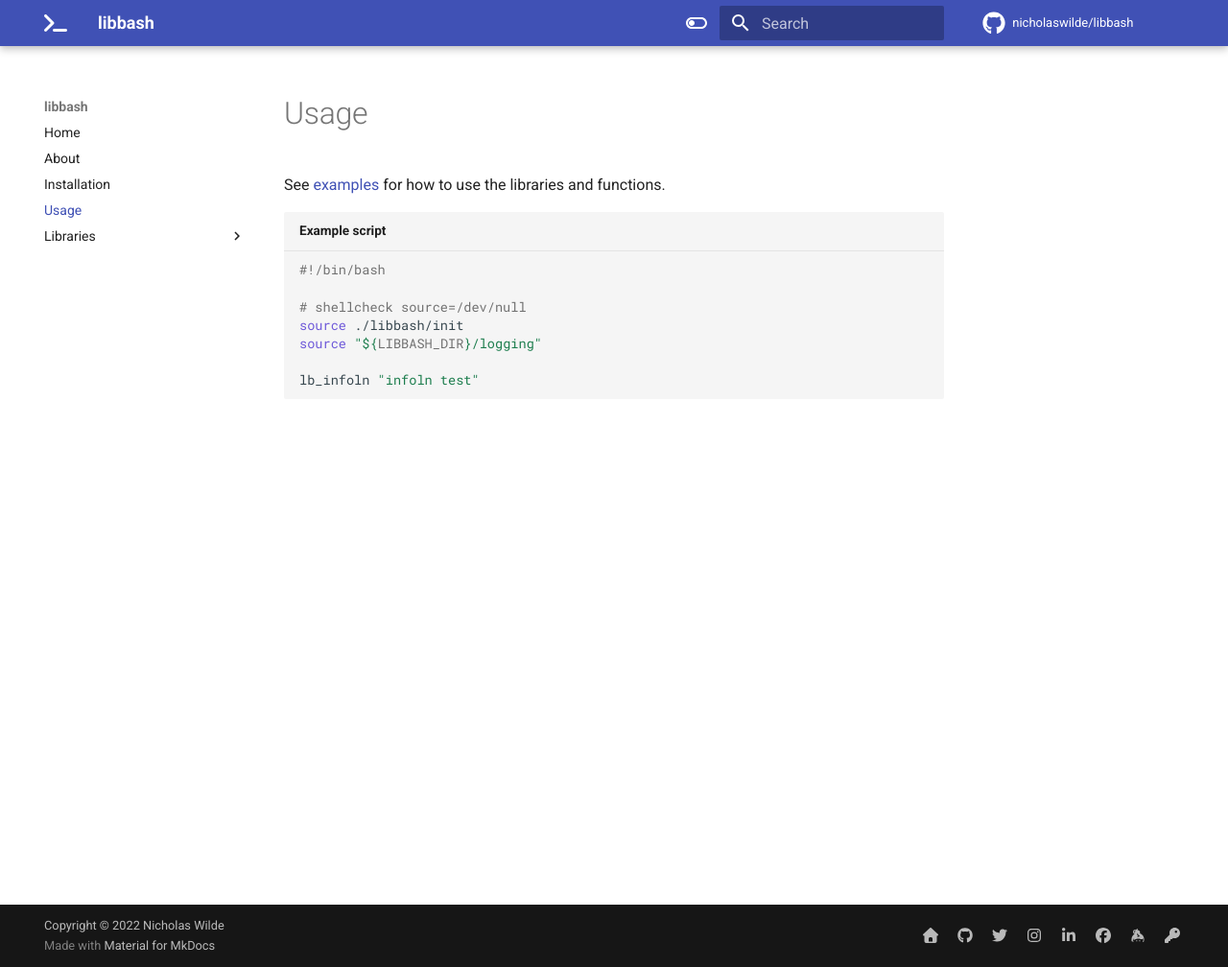
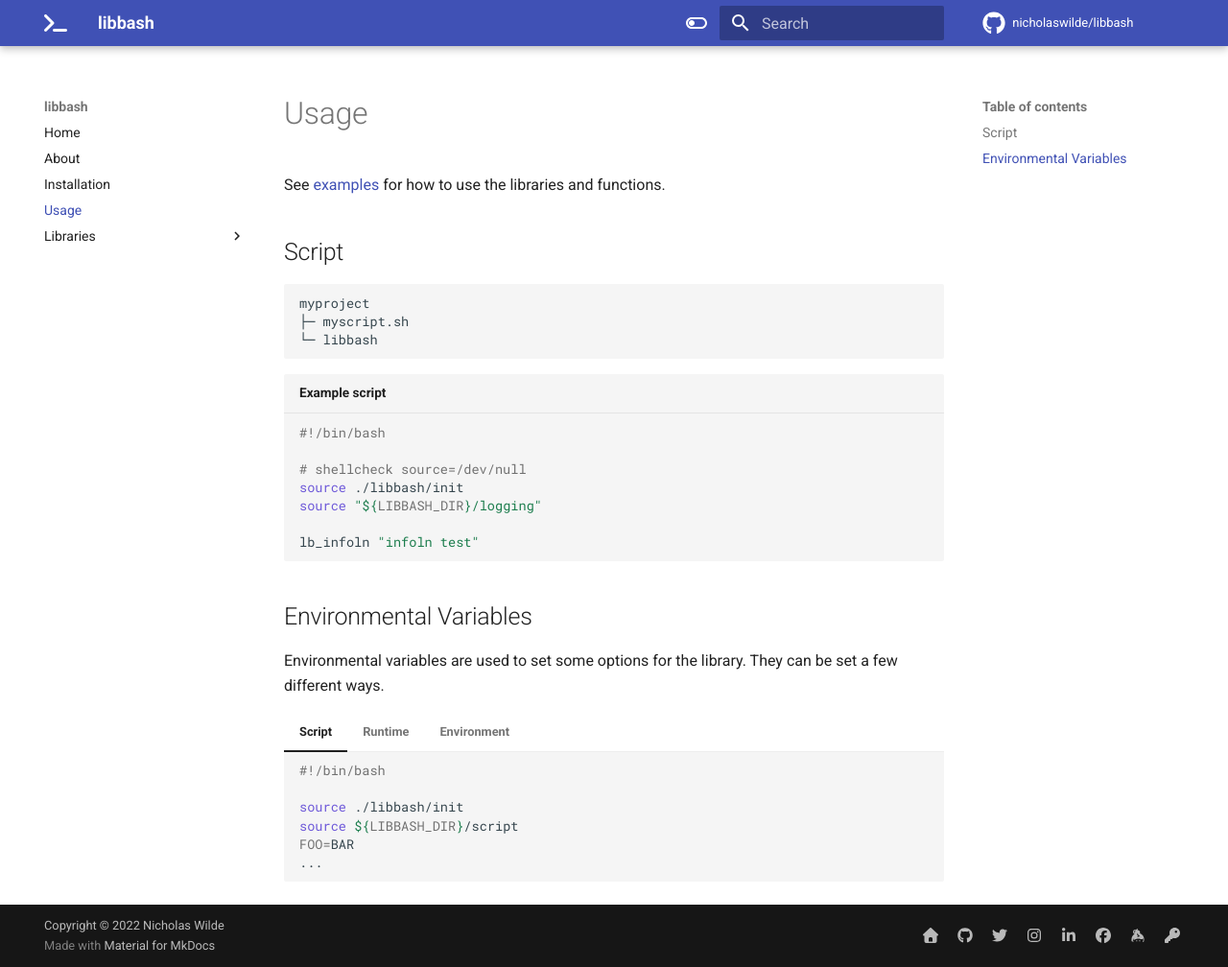
Before and after one commit to nicholaswilde/bash-lib, an MkDocs documentation site: the page built from docs/usage.md, in a window 1280 px wide and 1008 px high. Shown: the whole window at 96% size. Built offline with MkDocs 1.6.1 and Material for MkDocs 9.7.7, drawn with Linux system fonts in a browser that asks for light colours; comment, search, counter and statistics services are not loaded.

Commit message:
feat: add environmental variables link and section
Signed-off-by: nιcнolaѕ wιlde <ncwilde43@gmail.com>

````diff
--- a/docs/usage.md
+++ b/docs/usage.md
@@ -1,6 +1,14 @@
 # Usage
 
 See [examples][1] for how to use the libraries and functions.
+
+## Script
+
+```shell
+myproject
+├─ myscript.sh
+└─ libbash
+```
 
 ```shell title="Example script"
 #!/bin/bash
@@ -12,4 +20,29 @@ source "${LIBBASH_DIR}/logging"
 lb_infoln "infoln test"
 ```
 
+## Environmental Variables
+
+Environmental variables are used to set some options for the library. They can be set a few different ways.
+
+=== "Script"
+    ```shell
+    #!/bin/bash
+
+    source ./libbash/init
+    source ${LIBBASH_DIR}/script
+    FOO=BAR
+    ...
+    ```
+
+=== "Runtime"
+    ```shell
+    FOO=BAR ./myscript.sh
+    ```
+
+=== "Environment"
+    ```shell
+    FOO=BAR
+    ./myscript ./myscript.sh
+    ```
+
 [1]: <https://github.com/nicholaswilde/libbash/tree/main/examples>
````
Also changed, not shown: docs/libraries/logging.md (+4 -3 lines), docs/libraries/script.md (+3 -1 lines).
